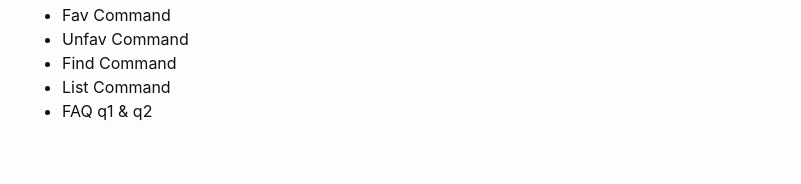
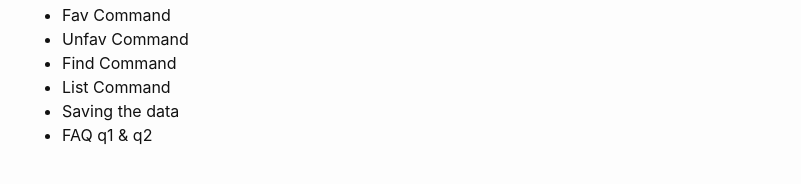
Before and after one commit to minzzelo/cs2101ug, a Jekyll site: the page built from docs/UserGuide.md, in a window 1280 px wide and 900 px high, scrolled down 37468 px. Shown: the part 693-877 px from the top of the window, without its empty margins (238-1039 px from the left). Built offline with Jekyll 4.4.1, drawn with Linux system fonts in a browser that asks for light colours; emoji names are drawn with the system emoji font.

Commit message:
Add save data

```diff
--- a/docs/UserGuide.md
+++ b/docs/UserGuide.md
@@ -813,4 +813,5 @@ Navigate back to [adding a flashcard](#add-a-flashcard--add) or navigate back to
 - Unfav Command
 - Find Command
 - List Command
+- Saving the data
 - FAQ q1 & q2
```
